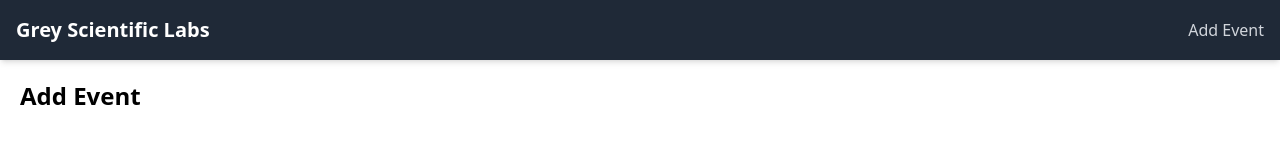
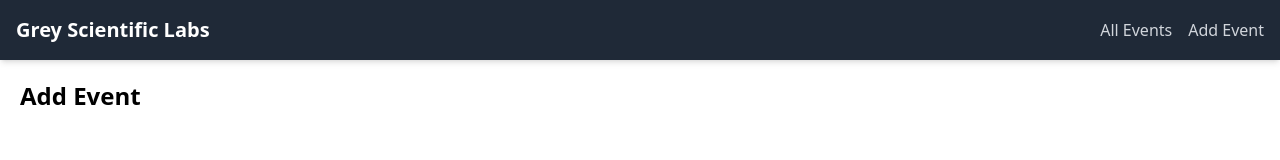
Before and after one commit to Ishirastogi/Event-calender, a React (Create React App) app: page /add-event in a window 1280 px wide. Shown: the top 160 px of the page. Built offline with nearby package versions, Linux system fonts and the light colour scheme.

Commit message:
Update Navbar.js

```diff
--- a/src/components/Navbar.js
+++ b/src/components/Navbar.js
@@ -1,16 +1,22 @@
 import React from "react";
 import { Link } from "react-router-dom";
+import styles from "../styles/Navbar.module.css";
 
 const Navbar = () => {
   return (
     <nav className="bg-gray-800 p-4 shadow-md">
       <div className="container mx-auto flex justify-between items-center">
-        <Link to="/" className="text-white text-xl font-bold">
+        <Link to="/" className={`text-white text-xl ${styles.link}`}>
           Grey Scientific Labs
         </Link>
-        <Link to="/add-event" className="text-gray-300 hover:text-white">
-          Add Event
-        </Link>
+        <div className="flex space-x-4">
+          <Link to="/events" className="text-gray-300 hover:text-white">
+            All Events
+          </Link>
+          <Link to="/add-event" className="text-gray-300 hover:text-white">
+            Add Event
+          </Link>
+        </div>
       </div>
     </nav>
   );
```
